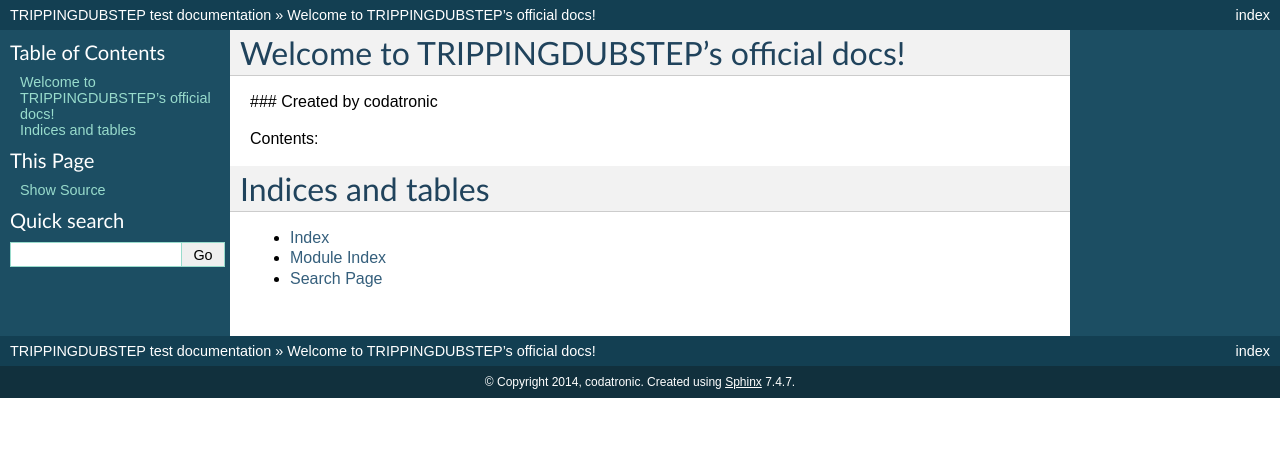
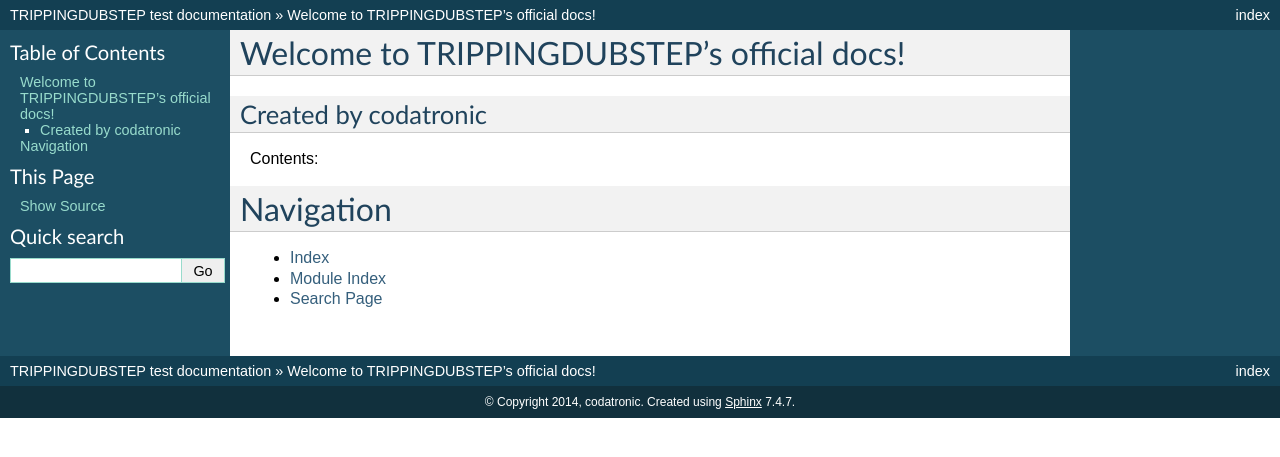
Before and after one commit to codatronic/tripping-dubstep, a Sphinx documentation site: the page built from docs/index.txt, in a window 1280 px wide. Shown: the top 457 px of the page. Built offline with Sphinx 7.4.7, drawn with Linux system fonts in a browser that asks for light colours.

Commit message:
Update index.txt

```diff
--- a/docs/index.txt
+++ b/docs/index.txt
@@ -5,7 +5,8 @@
 
 Welcome to TRIPPINGDUBSTEP's official docs!
 ===========================================
-### Created by codatronic
+Created by codatronic
+----------------------
 
 Contents:
 
@@ -14,7 +15,7 @@
 
 
 
-Indices and tables
+Navigation
 ==================
 
 * :ref:`genindex`
```
